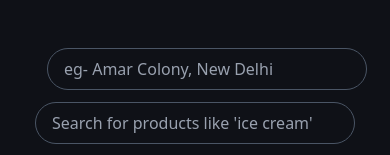
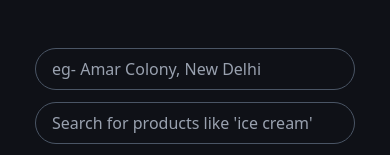
Before and after one commit to srishtayal/QCompare, a React (Vite) app in the folder frontend/: page / in a window 390 px wide. Shown: the top 155 px of the page. Built offline with nearby package versions, Linux system fonts and the light colour scheme.

Commit message:
minor bug

```diff
--- a/frontend/src/components/LocationSelector.jsx
+++ b/frontend/src/components/LocationSelector.jsx
@@ -4,7 +4,7 @@ export default function LocationSelector({ setPincode }) {
   } ;
 
   return (
-    <div className="mr-0 ml-6">
+    <div className="mr-0 md:ml-6">
       <input
         className="w-xs md:w-xs px-4 py-2  rounded-3xl border border-gray-600 bg-[#0f1117] text-white placeholder-gray-400 focus:outline-none focus:ring-1 focus:ring-gray-400 transition-all duration-200 "
         type="text"
```
